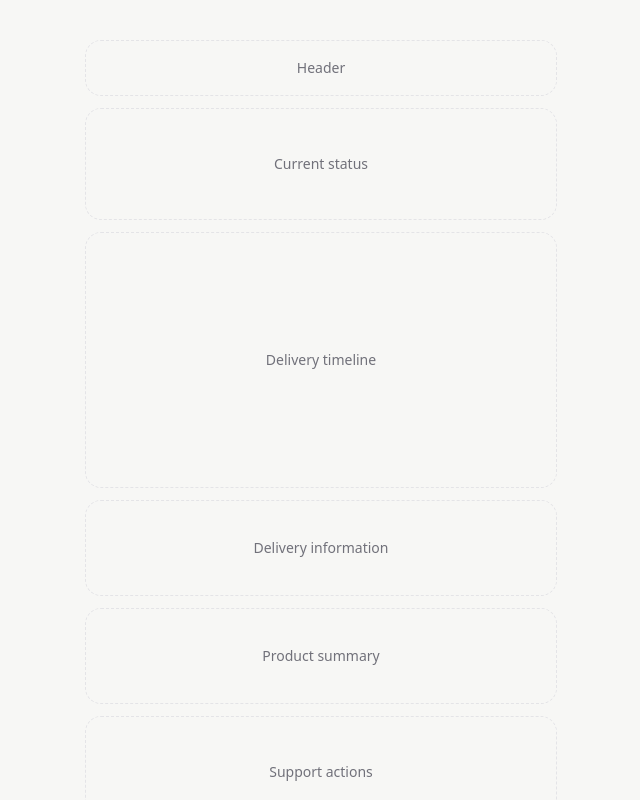
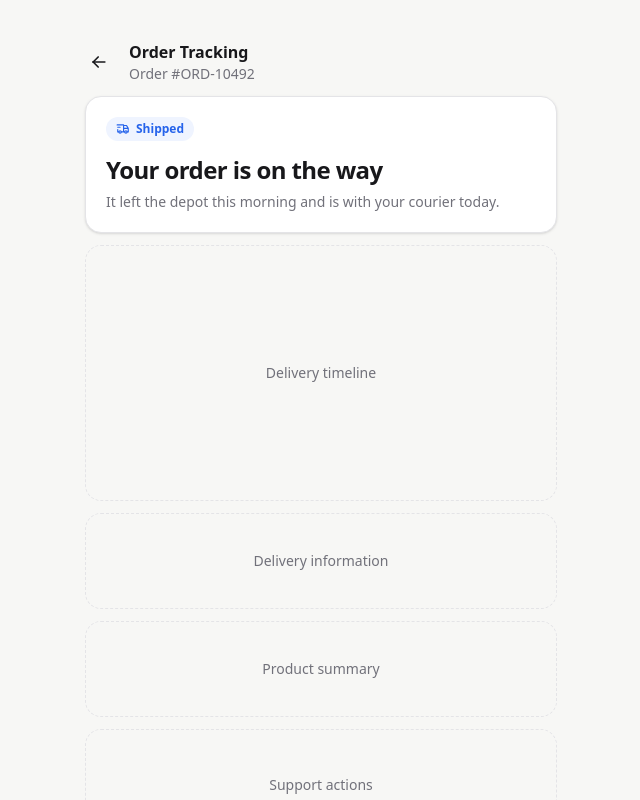
Before and after one commit to jumana-rahman/Order-Tracking-Screen, a React (Vite) app: page / in a window 1280 px wide. Shown: the top 800 px of the page, without its empty margins (319-959 px from the left). Built offline with nearby package versions, Linux system fonts and the light colour scheme.

Commit message:
add the header and the current status section

```diff
--- a/src/App.jsx
+++ b/src/App.jsx
@@ -1,5 +1,7 @@
 import { useEffect, useRef, useState } from 'react'
 import { TbChevronDown, TbRefresh } from 'react-icons/tb'
+import OrderHeader from './components/OrderHeader'
+import StatusBadge from './components/StatusBadge'
 import { orders, SCENARIOS } from './data/orders'
 
 const VALID_SCENARIOS = SCENARIOS.map((item) => item.id)
@@ -120,6 +122,8 @@ export default function App() {
     setReload((value) => value + 1)
   }
 
+  const order = phase === 'ready' ? orders[scenario] : null
+
   return (
     <div className="min-h-dvh bg-canvas">
       <main className="mx-auto w-full max-w-[430px] px-4 pt-4 pb-16 sm:px-5 lg:max-w-lg lg:py-10">
@@ -129,8 +133,16 @@ export default function App() {
 
         {phase === 'ready' ? (
           <div className="flex flex-col gap-3">
-            <Placeholder label="Header" className="h-14 w-full" />
-            <Placeholder label="Current status" className="h-28 w-full" />
+            <OrderHeader orderId={order.id} />
+            <section className="rounded-2xl border border-line bg-card p-4 shadow-sm sm:p-5">
+              <StatusBadge status={order.status} label={order.statusLabel} />
+              <h2 className="mt-3 text-xl font-semibold tracking-tight text-balance sm:text-2xl">
+                {order.headline}
+              </h2>
+              <p className="mt-1.5 text-sm text-pretty text-muted">
+                {order.description}
+              </p>
+            </section>
             <Placeholder label="Delivery timeline" className="h-64 w-full" />
             <Placeholder label="Delivery information" className="h-24 w-full" />
             <Placeholder label="Product summary" className="h-24 w-full" />
--- /dev/null
+++ b/src/components/OrderHeader.jsx
@@ -0,0 +1,20 @@
+import { TbArrowLeft } from 'react-icons/tb'
+
+export default function OrderHeader({ orderId }) {
+  return (
+    <header className="flex items-center gap-2">
+      <button
+        type="button"
+        onClick={() => window.history.back()}
+        aria-label="Go back"
+        className="-ml-2 flex size-11 shrink-0 items-center justify-center rounded-full text-ink transition-colors hover:bg-black/5 active:bg-black/10"
+      >
+        <TbArrowLeft aria-hidden="true" className="size-5" />
+      </button>
+      <div className="min-w-0">
+        <h1 className="truncate text-base font-semibold">Order Tracking</h1>
+        <p className="truncate text-sm text-muted">Order #{orderId}</p>
+      </div>
+    </header>
+  )
+}
--- /dev/null
+++ b/src/components/StatusBadge.jsx
@@ -0,0 +1,27 @@
+import {
+  TbAlertTriangle,
+  TbCircleCheck,
+  TbClock,
+  TbTruckDelivery,
+} from 'react-icons/tb'
+
+const TONES = {
+  shipped: { chip: 'bg-accent-soft text-accent', Icon: TbTruckDelivery },
+  delayed: { chip: 'bg-warning-soft text-warning', Icon: TbAlertTriangle },
+  delivered: { chip: 'bg-success-soft text-success', Icon: TbCircleCheck },
+  pending: { chip: 'bg-canvas text-muted', Icon: TbClock },
+}
+
+export default function StatusBadge({ status, label }) {
+  const tone = TONES[status] ?? TONES.pending
+  const Icon = tone.Icon
+
+  return (
+    <span
+      className={`inline-flex items-center gap-1.5 rounded-full px-2.5 py-1 text-xs font-semibold ${tone.chip}`}
+    >
+      <Icon aria-hidden="true" className="size-3.5" />
+      {label}
+    </span>
+  )
+}
```
